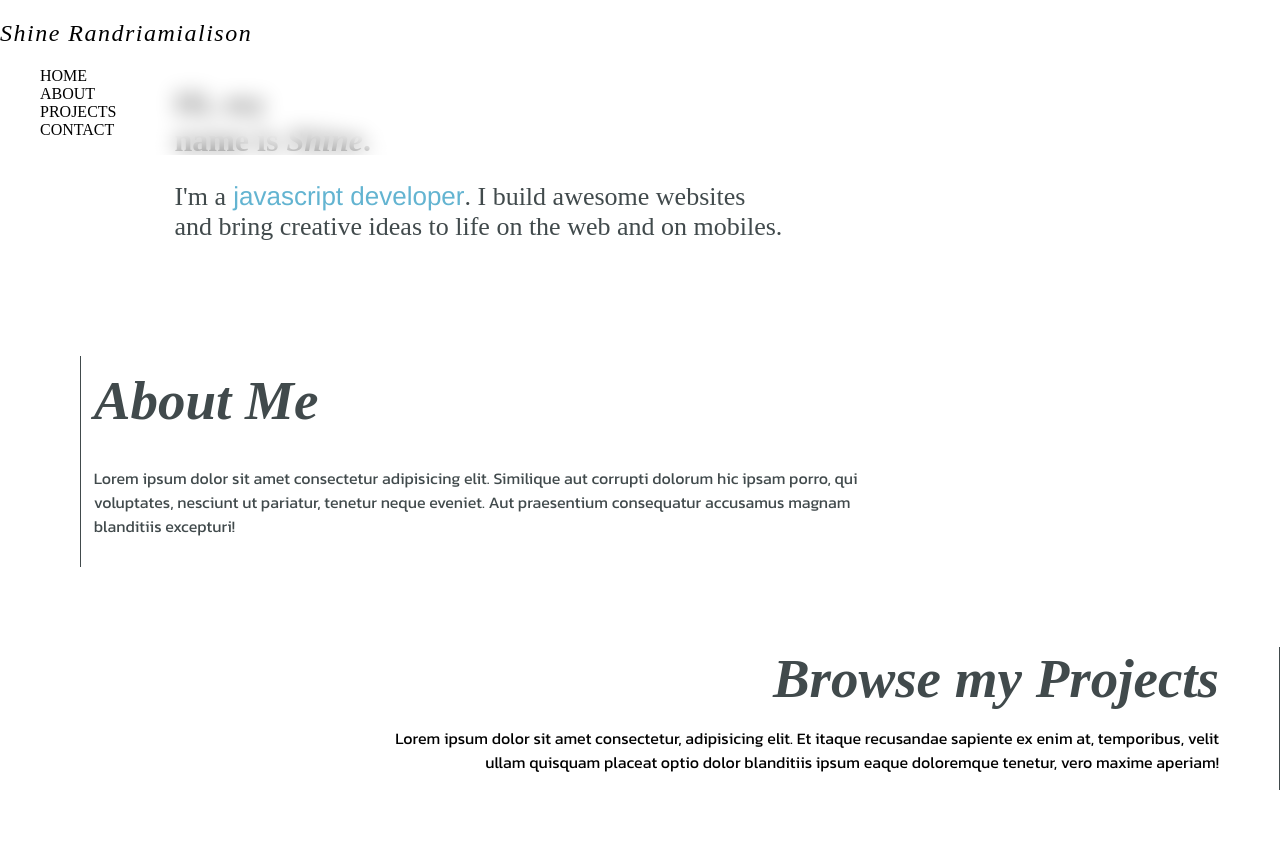
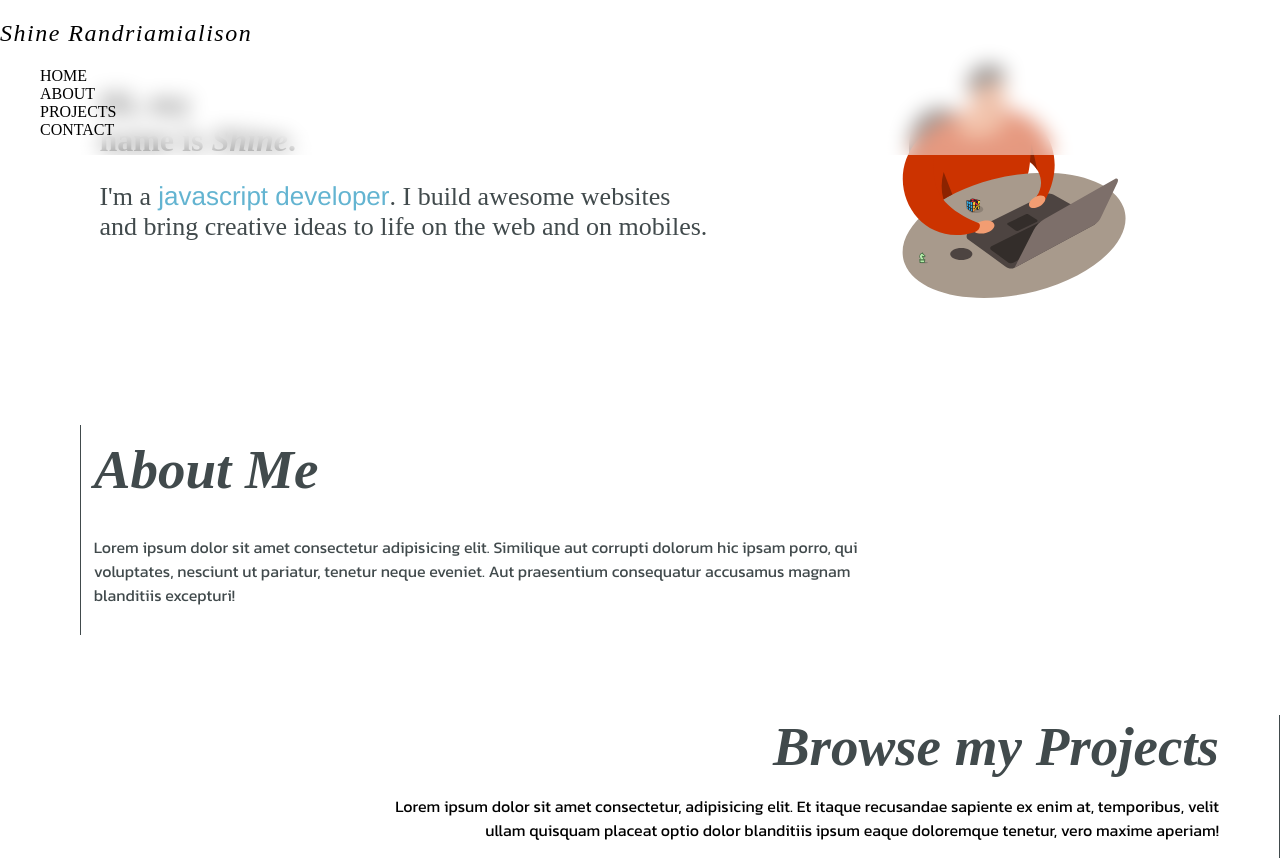
Before and after one commit to Shine0111/portfolio, a React (Vite) app: page / in a window 1280 px wide. Shown: the top 860 px of the page. Built offline with nearby package versions, Linux system fonts and the light colour scheme.

Commit message:
resize hero pic

```diff
--- a/src/pages/HomePage/HomePage.module.css
+++ b/src/pages/HomePage/HomePage.module.css
@@ -20,7 +20,6 @@
   }
 
   .svg-container {
-    padding-top: 2%;
     flex: 1;
   }
 }
@@ -30,6 +29,10 @@
     margin: 0;
     padding-top: 7%;
   }
+}
+
+.heroImage {
+  width: 88%;
 }
 
 .hero-title {
--- a/src/pages/HomePage/HomePage.tsx
+++ b/src/pages/HomePage/HomePage.tsx
@@ -30,7 +30,7 @@ function HomePage() {
         </div>
         {viewWidth > 1168 && (
           <div className={styles.svgContainer}>
-            <img src={heroImage} alt="hero" />
+            <img src={heroImage} alt="hero" className={styles.heroImage} />
           </div>
         )}
       </div>
```
